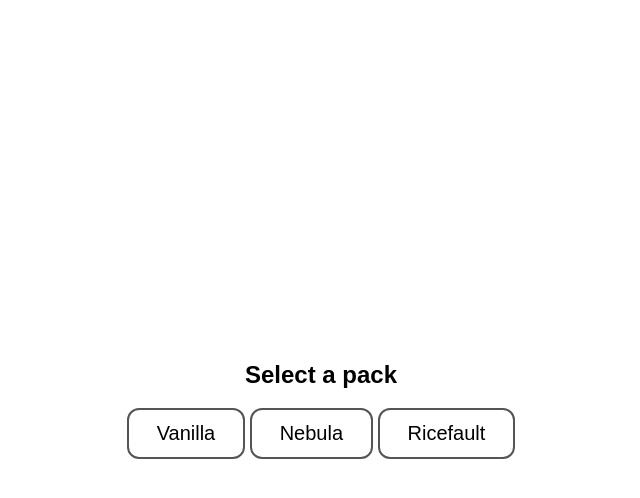
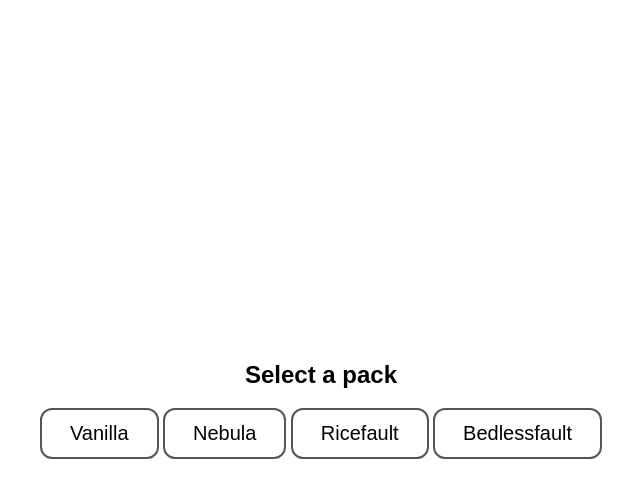
Before and after one commit to blitzbrian/Viaclient, a plain HTML site: page index.html in a window 1280 px wide. Both pictures are taken after a click on the button "Launch 1.5.2". Shown: the whole page, without its empty margins (319-959 px from the left). Drawn offline with Linux system fonts and the light colour scheme.

Commit message:
Update index.html

```diff
--- a/index.html
+++ b/index.html
@@ -75,6 +75,7 @@
 				<button style="padding: 12px 28px; font-size: 20px; background-color: white; color: black; border: 2px solid #555555; border-radius: 12px;" onclick="start5('1.5.2.epk');">Vanilla</button>
 				<button style="padding: 12px 28px; font-size: 20px; background-color: white; color: black; border: 2px solid #555555; border-radius: 12px;" onclick="start5('nebula.epk');">Nebula</button>
 				<button style="padding: 12px 28px; font-size: 20px; background-color: white; color: black; border: 2px solid #555555; border-radius: 12px;" onclick="start5('ricefault.epk');">Ricefault</button>
+				<button style="padding: 12px 28px; font-size: 20px; background-color: white; color: black; border: 2px solid #555555; border-radius: 12px;" onclick="start5('bedlessfault.epk');">Bedlessfault</button>
 			</div>
 		</div>
 	</body>
```
